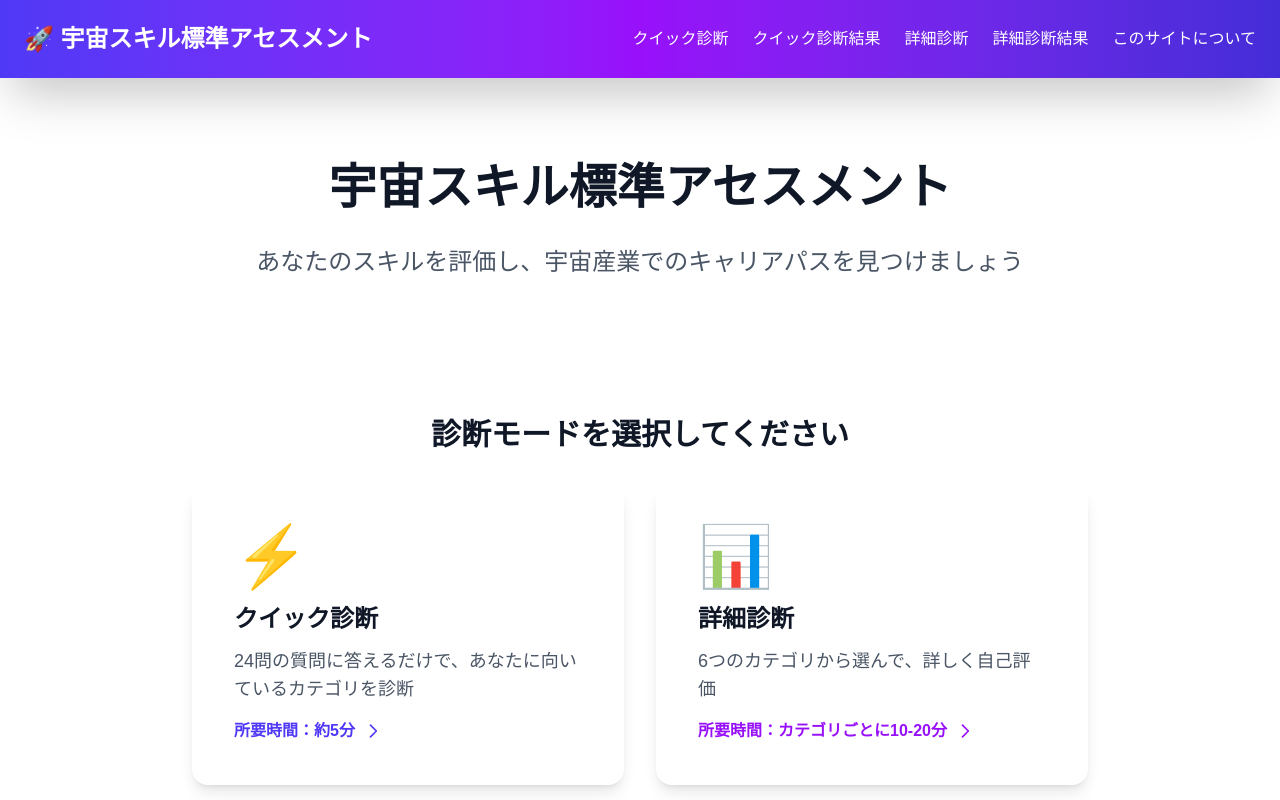
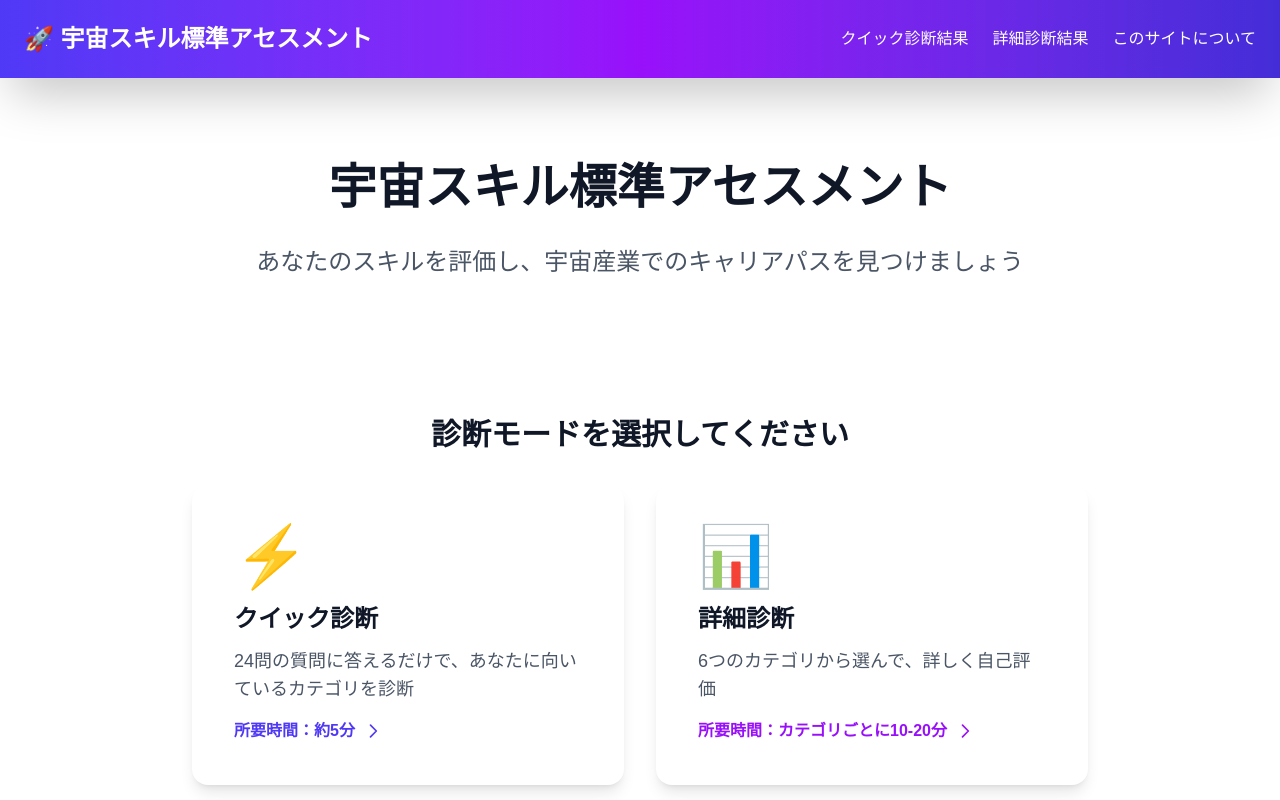
Before and after one commit to kentaro/sssa, a Next.js app: page / in a window 1280 px wide. Shown: the top 800 px of the page. Built offline with nearby package versions, Linux system fonts and the light colour scheme.

Commit message:
refactor: Simplify header navigation menu
- Removed redundant 'クイック診断' and '詳細診断' links
- Kept only result links in header (users start assessments from top page)
- Menu now shows: クイック診断結果, 詳細診断結果, このサイトについて

```diff
--- a/components/Header.tsx
+++ b/components/Header.tsx
@@ -16,34 +16,14 @@ export default function Header() {
           </Link>
           <nav className="flex items-center justify-center gap-3 sm:gap-6 text-sm sm:text-base">
             <Link
-              href="/quick-assessment"
-              className={`transition-colors whitespace-nowrap ${
-                pathname === '/quick-assessment'
-                  ? 'bg-white/30 px-2 sm:px-3 py-1 rounded-lg font-semibold'
-                  : 'hover:text-indigo-100 font-medium'
-              }`}
-            >
-              クイック診断
-            </Link>
-            <Link
               href="/quick-assessment/results"
               className={`transition-colors whitespace-nowrap ${
-                pathname?.startsWith('/quick-assessment/results')
+                pathname?.startsWith('/quick-assessment')
                   ? 'bg-white/30 px-2 sm:px-3 py-1 rounded-lg font-semibold'
                   : 'hover:text-indigo-100 font-medium'
               }`}
             >
               クイック診断結果
-            </Link>
-            <Link
-              href="/categories"
-              className={`transition-colors whitespace-nowrap ${
-                pathname?.startsWith('/categories')
-                  ? 'bg-white/30 px-2 sm:px-3 py-1 rounded-lg font-semibold'
-                  : 'hover:text-indigo-100 font-medium'
-              }`}
-            >
-              詳細診断
             </Link>
             <Link
               href="/results"
```
